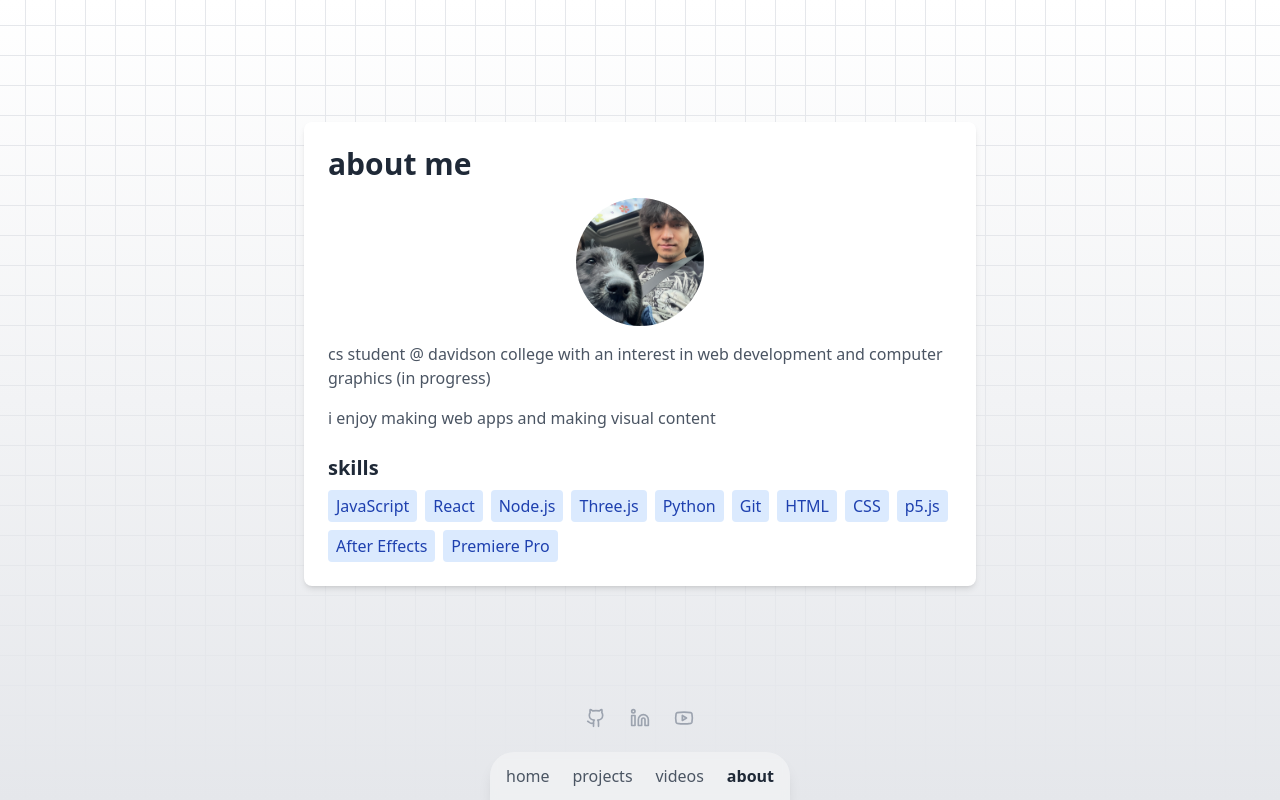
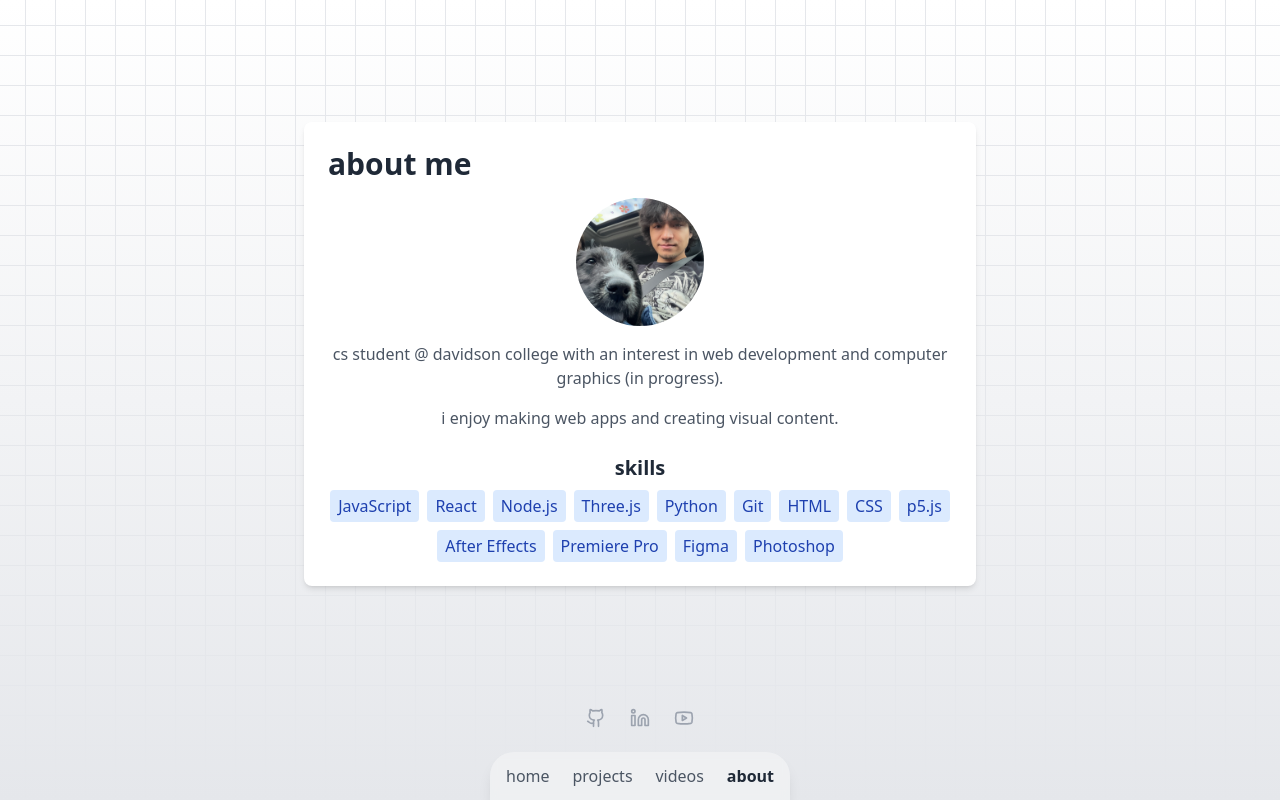
Before and after one commit to yodering/portfolio-react, a React (Vite) app: page /about in a window 1280 px wide. Built offline with nearby package versions, Linux system fonts and the light colour scheme; the HTML template or start-up script is replaced by a standard one.

Commit message:
updated about.jsx

```diff
--- a/src/About.jsx
+++ b/src/About.jsx
@@ -9,16 +9,16 @@ const About = () => {
         alt="Yoder"
         className="rounded-full w-32 h-32 object-cover mx-auto mb-4"
       />
-      <p className="text-gray-600 mb-4">
-        cs student @ davidson college with an interest in web development and computer graphics (in progress)
+      <p className="text-gray-600 mb-4 text-center">
+        cs student @ davidson college with an interest in web development and computer graphics (in progress).
       </p>
-      <p className="text-gray-600 mb-4">
-        i enjoy making web apps and making visual content
+      <p className="text-gray-600 mb-4 text-center">
+        i enjoy making web apps and creating visual content.
       </p>
       <div className="mt-6">
-        <h3 className="text-xl font-semibold text-gray-800 mb-2">skills</h3>
-        <div className="flex flex-wrap gap-2">
-          {['JavaScript', 'React', 'Node.js', 'Three.js', 'Python', 'Git', 'HTML','CSS', 'p5.js','After Effects', 'Premiere Pro'].map((skill, index) => (
+        <h3 className="text-xl font-semibold text-gray-800 mb-2 text-center">skills</h3>
+        <div className="flex flex-wrap justify-center gap-2">
+          {['JavaScript', 'React', 'Node.js', 'Three.js', 'Python', 'Git', 'HTML','CSS','p5.js', 'After Effects', 'Premiere Pro', 'Figma', 'Photoshop'].map((skill, index) => (
             <span key={index} className="bg-blue-100 text-blue-800 px-2 py-1 rounded">
               {skill}
             </span>
```
